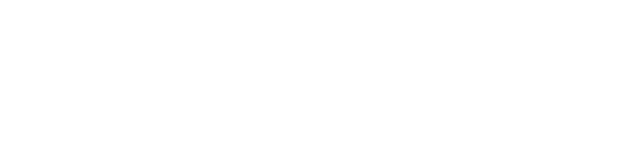
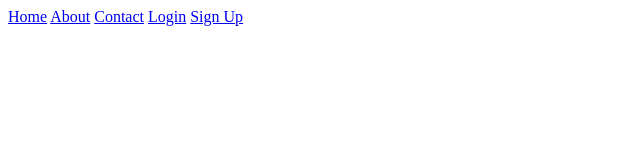
Before and after one commit to kmerediith/html-guided-practice, a plain HTML site: page index.html in a window 1280 px wide. Shown: the whole page, without its empty margins (0-640 px from the left). Drawn offline with Linux system fonts and the light colour scheme.

Commit message:
added nav

```diff
--- a/index.html
+++ b/index.html
@@ -7,6 +7,12 @@
     <title>Document</title>
 </head>
 <body>
-
+    <nav>
+        <a href="Home">Home</a>
+        <a href="About">About</a>
+        <a href="Contact">Contact</a>
+        <a href="Login">Login</a>
+        <a href="Sign Up">Sign Up</a>
+    </nav>
 </body>
 </html>
```
